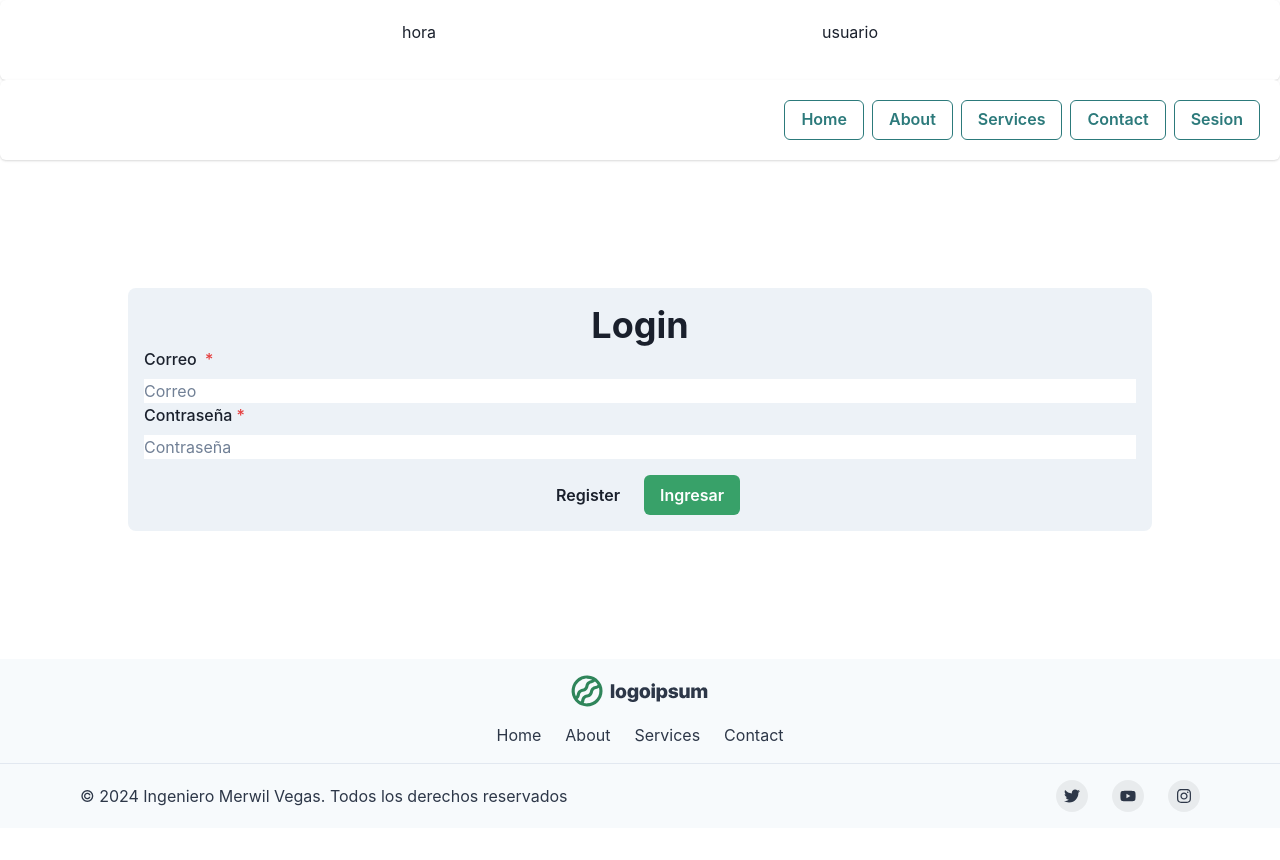
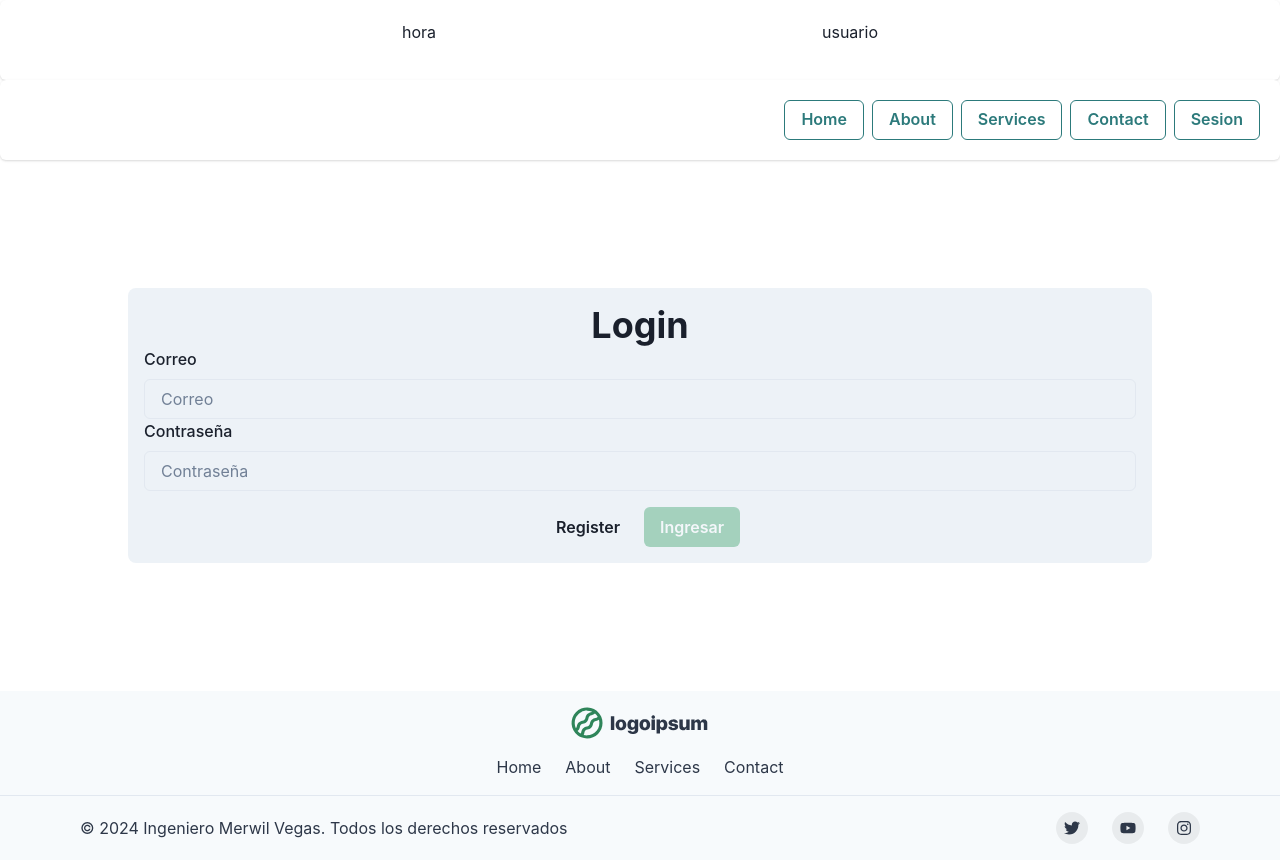
Before and after one commit to com2pa/frontEnd_Enfermeria, a React (Vite) app: page /Login in a window 1280 px wide. Before the commit the page ends 828 px from the top, so only its background shows below. Built offline with nearby package versions, Linux system fonts and the light colour scheme.

Commit message:
se ñadio la valiacion de los input email password falta noticar

```diff
--- a/src/pages/Login/LoginForm.jsx
+++ b/src/pages/Login/LoginForm.jsx
@@ -1,18 +1,26 @@
-import { useState } from 'react'
+import { useState,useEffect } from 'react'
 import FormContainer from './From';
-import { Button, ButtonGroup, Flex, FormControl, FormLabel, Heading } from '@chakra-ui/react';
+import { Button, ButtonGroup, Flex, FormControl, FormLabel, Heading,Input, Toast } from '@chakra-ui/react';
 // import { Navigate} from 'react-router';
 import axios from 'axios';
-import { Navigate } from 'react-router';
 
-
-
+const REGEX_EMAIL=/[a-z0-9!#$%&'*+/=?^_`{|}~-]+(?:\.[a-z0-9!#$%&'*+/=?^_`{|}~-]+)*@(?:[a-z0-9](?:[a-z0-9-]*[a-z0-9])?\.)+[a-z0-9](?:[a-z0-9-]*[a-z0-9])?/;
+const REGEX_PASS =/^(?=.*[A-Z])(?=.*[a-z])(?=.*\d)(?=.*[^A-Za-z\d\s]).{8,15}$/;
 
 const LoginForm = ({handleShow}) => {
+  // const[email,setEmail]=useState('');
+  // const[emailValidation, setEmailValidation]=useState(false);
 
+  // const[password,setPassword]=useState('');
+  // const[passwordValidation, setPasswordValidation]=useState(false);
 
   const[email, setEmail] = useState('');
+  const[emailValidation,setEmailValidation]= useState(true)
+
   const[password, setPassword] = useState('');
+  const[passwordValidation,setPasswordValidation] = useState(true)
+
+  const [isLoginValid, setIsLoginValid] = useState(false);
 
   const handleEmailInput=({target})=>{
     setEmail(target.value);
@@ -23,6 +31,17 @@ const LoginForm = ({handleShow}) => {
     setPassword(target.value);
     // console.log(target.value)
   }
+  useEffect(()=>{
+    setEmailValidation(REGEX_EMAIL.test(email))
+  },[email]);
+
+  useEffect(()=>{
+    setPasswordValidation(REGEX_PASS.test(password))
+  },[password]);
+
+  useEffect(() => {
+    setIsLoginValid(emailValidation && passwordValidation);
+  }, [emailValidation, passwordValidation]);
 
 
   const handleLogin = async (e)=>{
@@ -30,30 +49,52 @@ const LoginForm = ({handleShow}) => {
     try{
       const user ={
       user_id: 1,
-      email: 'com2pa@gmail.com',
-      password: 'Mer123..',
+      email,
+      password,
       }
 
 
 
-      if(email === user.email){
-        console.log('Login correcto')
-      }
-      if(password === user.password){
-        console.log('Login correcto')
-      }else{
-        console.log('Contraseña incorrecta')
+      // if(email === user.email){
+      //   console.log('Login correcto')
+      // }
+      // if(password === user.password){
+      //   console.log('Login correcto')
+      // }else{
+      //   console.log('Contraseña incorrecta')
+      // }
+      const response = await axios.post('/api/login',user);
+
+
+      if (response.data) {
+        console.log('Login correcto');
+        Toast({
+          position:'top',
+          title: 'Success',
+          description: 'ingresando',
+          status:'success',
+          duration: 4000,
+
+        });
+        // window.location.pathname = `/SidebarWithHeader/`;
+      } else {
+        console.log('Correo o contraseña incorrectos');
+        Toast({
+          position:'top',
+          title: 'Error',
+          status: 'error',
+          description:"hubo un error en el email o contraseña",
+          // description: error.response.data.error,
+          duration: 9000,
+
+        })
       }
 
 
-      // localStorage.setItem('user', JSON.stringify(user))
-      // Navigate('/SiderbarWithHeader')
-
-      await axios.post('/api/login',user);
-      window.location.pathname =`/SidebarWithHeader/`
+      // window.location.pathname =`/SidebarWithHeader/`
     }catch(error){
       console.log(error)
-      // Navigate.push('/register')
+
 
     }
 
@@ -65,18 +106,23 @@ const LoginForm = ({handleShow}) => {
     <FormContainer>
       <Heading> Login</Heading>
       <FormControl isRequired>
+        <FormControl>
           <Flex flexDir="column">
             <FormLabel> Correo </FormLabel>
-          <input onChange={handleEmailInput} type="email" value={email} placeholder="Correo" />
+            <Input onChange={handleEmailInput} type="email" value={email} placeholder="Correo" />
           </Flex>
+        </FormControl>
+        <FormControl>
           <Flex flexDir="column">
             <FormLabel> Contraseña</FormLabel>
-          <input onChange={handlePassword} type="password" value={password} placeholder="Contraseña" />
+            <Input onChange={handlePassword} type="password" value={password} placeholder="Contraseña" />
             </Flex>
+        </FormControl>
+
         </FormControl>
       <ButtonGroup mt='1rem'>
         <Button onClick={handleShow}  variant="ghost">Register</Button>
-        <Button onClick={handleLogin} colorScheme="green" >Ingresar</Button>
+        <Button onClick={handleLogin} colorScheme="green" isDisabled={!isLoginValid}  >Ingresar</Button>
       </ButtonGroup>
     </FormContainer>
   )
```
Lines whose indentation alone changed are shown as unchanged.
